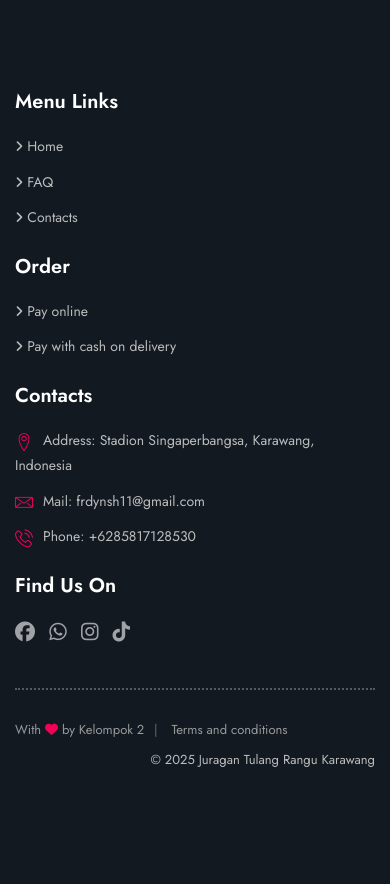
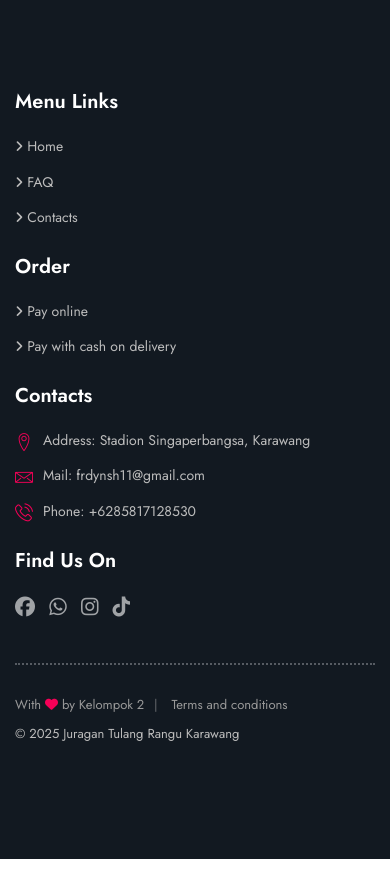
Before and after one commit to frdynsh/projek-umkm, a PHP site: page /faq.html in a window 390 px wide. Shown: the part 1610-2494 px from the top of the page. After the commit the page ends 2469 px from the top, so only its background shows below. Run offline with PHP 8.4, Linux system fonts and the light colour scheme; some web fonts are replaced.

Commit message:
memperbaiki tampilan responsive footer

```diff
--- a/contacts.html
+++ b/contacts.html
@@ -173,7 +173,7 @@
 					<div class="col-md-4">
 						<h5 class="footer-heading">Contacts</h5>
 						<ul class="list-unstyled contact-links">
-							<li><i class="icon icon-map-marker"></i><a href="https://maps.app.goo.gl/3kMUttsyy6Fy6rXi8" class="footer-link" target="_blank">Address: Stadion Singaperbangsa, Karawang, Indonesia</a></li>
+							<li><i class="icon icon-map-marker"></i><a href="https://maps.app.goo.gl/3kMUttsyy6Fy6rXi8" class="footer-link" target="_blank">Address: Stadion Singaperbangsa, Karawang</a></li>
 							<li><i class="icon icon-envelope3"></i><a href="mailto:frdynsh11@gmail.com" class="footer-link">Mail: frdynsh11@gmail.com</a></li>
 							<li><i class="icon icon-phone2"></i><a href="tel:+6285817128530" class="footer-link">Phone: +6285817128530</a></li>
 						</ul>
--- a/css/responsive.css
+++ b/css/responsive.css
@@ -82,7 +82,7 @@
 	/* Footer
 	==================================== */
 	footer #copy {
-		text-align: left;
+		text-align: left !important;
 		margin-bottom: 25px;
 	}
 	footer ul li {
--- a/faq.html
+++ b/faq.html
@@ -356,7 +356,7 @@
 					<div class="col-md-4">
 						<h5 class="footer-heading">Contacts</h5>
 						<ul class="list-unstyled contact-links">
-							<li><i class="icon icon-map-marker"></i><a href="https://maps.app.goo.gl/3kMUttsyy6Fy6rXi8" class="footer-link" target="_blank">Address: Stadion Singaperbangsa, Karawang, Indonesia</a></li>
+							<li><i class="icon icon-map-marker"></i><a href="https://maps.app.goo.gl/3kMUttsyy6Fy6rXi8" class="footer-link" target="_blank">Address: Stadion Singaperbangsa, Karawang</a></li>
 							<li><i class="icon icon-envelope3"></i><a href="mailto:frdynsh11@gmail.com" class="footer-link">Mail: frdynsh11@gmail.com</a></li>
 							<li><i class="icon icon-phone2"></i><a href="tel:+6285817128530" class="footer-link">Phone: +6285817128530</a></li>
 						</ul>
--- a/pay-with-card-online/index.php
+++ b/pay-with-card-online/index.php
@@ -381,7 +381,7 @@ $result = $conn->query($sql);
 					<div class="col-md-4">
 						<h5 class="footer-heading">Contacts</h5>
 						<ul class="list-unstyled contact-links">
-							<li><i class="icon icon-map-marker"></i><a href="https://maps.app.goo.gl/3kMUttsyy6Fy6rXi8" class="footer-link" target="_blank">Address: Stadion Singaperbangsa, Karawang, Indonesia</a></li>
+							<li><i class="icon icon-map-marker"></i><a href="https://maps.app.goo.gl/3kMUttsyy6Fy6rXi8" class="footer-link" target="_blank">Address: Stadion Singaperbangsa, Karawang</a></li>
 							<li><i class="icon icon-envelope3"></i><a href="mailto:frdynsh11@gmail.com" class="footer-link">Mail: frdynsh11@gmail.com</a></li>
 							<li><i class="icon icon-phone2"></i><a href="tel:+6285817128530" class="footer-link">Phone: +6285817128530</a></li>
 						</ul>
--- a/pay-with-card-online/thank-you.php
+++ b/pay-with-card-online/thank-you.php
@@ -228,7 +228,7 @@ if (!empty($_SESSION["foodboard-cart"])) {
 					<div class="col-md-4">
 						<h5 class="footer-heading">Contacts</h5>
 						<ul class="list-unstyled contact-links">
-							<li><i class="icon icon-map-marker"></i><a href="https://maps.app.goo.gl/3kMUttsyy6Fy6rXi8" class="footer-link" target="_blank">Address: Stadion Singaperbangsa, Karawang, Indonesia</a></li>
+							<li><i class="icon icon-map-marker"></i><a href="https://maps.app.goo.gl/3kMUttsyy6Fy6rXi8" class="footer-link" target="_blank">Address: Stadion Singaperbangsa, Karawang</a></li>
 							<li><i class="icon icon-envelope3"></i><a href="mailto:frdynsh11@gmail.com" class="footer-link">Mail: frdynsh11@gmail.com</a></li>
 							<li><i class="icon icon-phone2"></i><a href="tel:+6285817128530" class="footer-link">Phone: +6285817128530</a></li>
 						</ul>
--- a/pay-with-cash-on-delivery/index.php
+++ b/pay-with-cash-on-delivery/index.php
@@ -460,7 +460,7 @@ require_once __DIR__ . '/Config/Config.php';
 					<div class="col-md-4">
 						<h5 class="footer-heading">Contacts</h5>
 						<ul class="list-unstyled contact-links">
-							<li><i class="icon icon-map-marker"></i><a href="https://maps.app.goo.gl/3kMUttsyy6Fy6rXi8" class="footer-link" target="_blank">Address: Stadion Singaperbangsa, Karawang, Indonesia</a></li>
+							<li><i class="icon icon-map-marker"></i><a href="https://maps.app.goo.gl/3kMUttsyy6Fy6rXi8" class="footer-link" target="_blank">Address: Stadion Singaperbangsa, Karawang</a></li>
 							<li><i class="icon icon-envelope3"></i><a href="mailto:frdynsh11@gmail.com" class="footer-link">Mail: frdynsh11@gmail.com</a></li>
 							<li><i class="icon icon-phone2"></i><a href="tel:+6285817128530" class="footer-link">Phone: +6285817128530</a></li>
 						</ul>
--- a/pay-with-cash-on-delivery/thank-you.php
+++ b/pay-with-cash-on-delivery/thank-you.php
@@ -228,7 +228,7 @@ if (!empty($_SESSION["foodboard-cart"])) {
 					<div class="col-md-4">
 						<h5 class="footer-heading">Contacts</h5>
 						<ul class="list-unstyled contact-links">
-							<li><i class="icon icon-map-marker"></i><a href="https://maps.app.goo.gl/3kMUttsyy6Fy6rXi8" class="footer-link" target="_blank">Address: Stadion Singaperbangsa, Karawang, Indonesia</a></li>
+							<li><i class="icon icon-map-marker"></i><a href="https://maps.app.goo.gl/3kMUttsyy6Fy6rXi8" class="footer-link" target="_blank">Address: Stadion Singaperbangsa, Karawang</a></li>
 							<li><i class="icon icon-envelope3"></i><a href="mailto:frdynsh11@gmail.com" class="footer-link">Mail: frdynsh11@gmail.com</a></li>
 							<li><i class="icon icon-phone2"></i><a href="tel:+6285817128530" class="footer-link">Phone: +6285817128530</a></li>
 						</ul>
```
